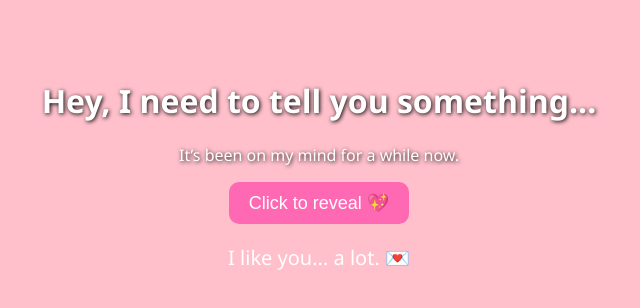
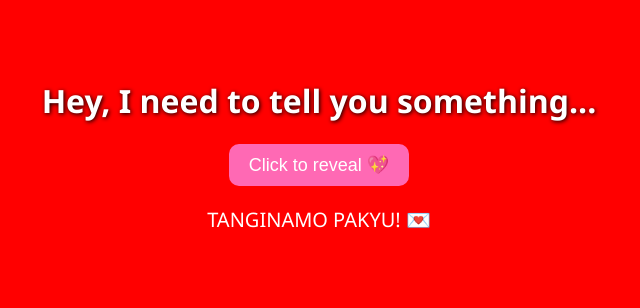
Before and after one commit to jamblebeew/buhok-ni-bolbol, a plain HTML site: page index.html in a window 1280 px wide. Both pictures are taken after a click on the button "Click to reveal 💖". Shown: the whole page, without its empty margins (321-961 px from the left). Drawn offline with Linux system fonts and the light colour scheme.

Commit message:
Update index.html

```diff
--- a/index.html
+++ b/index.html
@@ -6,7 +6,7 @@
   <style>
     body {
       font-family: 'Segoe UI', sans-serif;
-      background: pink;
+      background: red;
       text-align: center;
       padding: 50px;
       animation: fadeIn 3s ease-in;
@@ -38,9 +38,8 @@
 </head>
 <body>
   <h1>Hey, I need to tell you something...</h1>
-  <p>It’s been on my mind for a while now.</p>
   <button id="btn">Click to reveal 💖</button>
-  <div id="message">I like you... a lot. 💌</div>
+  <div id="message">TANGINAMO PAKYU! 💌</div>
 
   <audio autoplay loop>
     <source src="https://www.bensound.com/bensound-music/bensound-romantic.mp3" type="audio/mp3">
```
